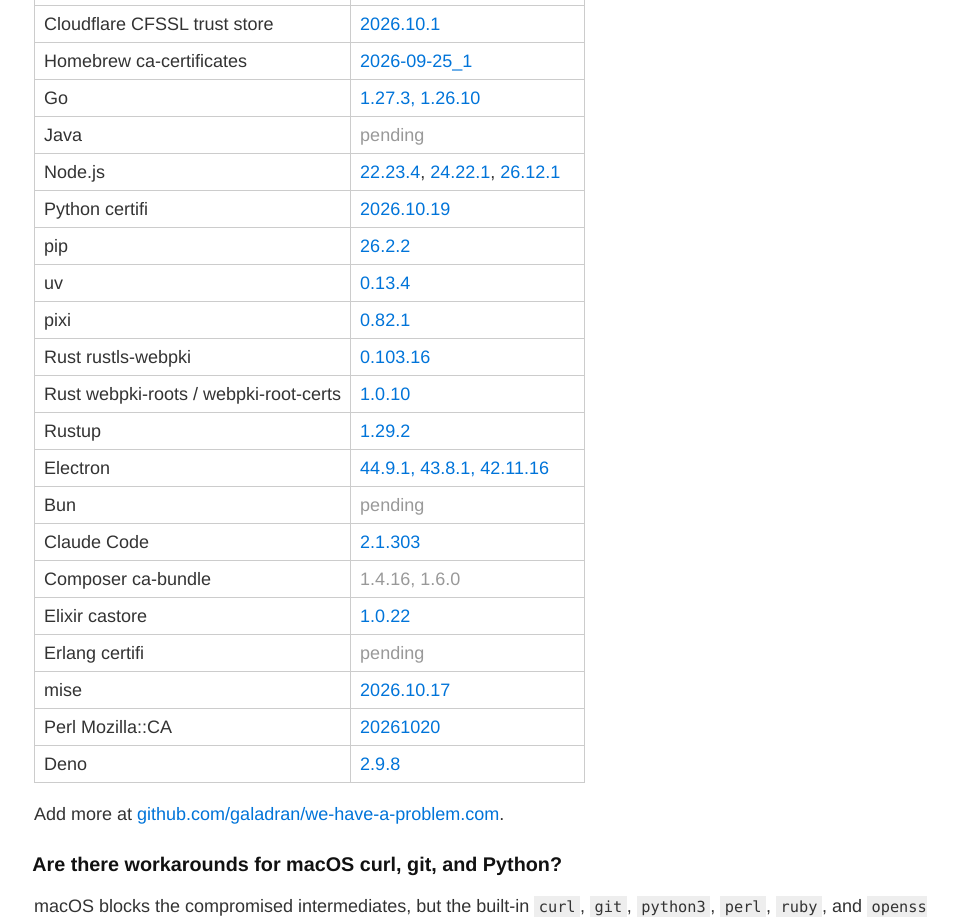
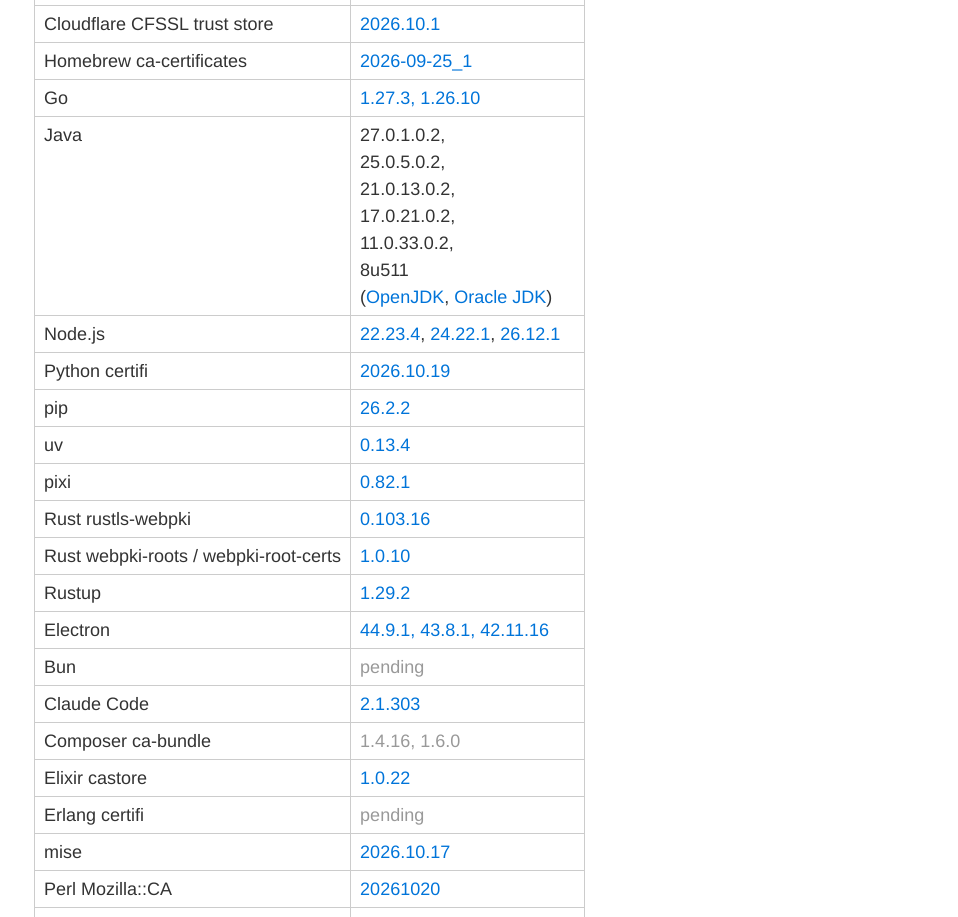
Before and after one commit to 1MLightyears/we-have-a-problem.com, a plain HTML site: page index.html in a window 1280 px wide. Shown: the part 3669-4586 px from the top of the page, without its empty margins (156-1114 px from the left). Drawn offline with Linux system fonts and the light colour scheme; no server answers.

Commit message:
Update Java release information

```diff
--- a/index.html
+++ b/index.html
@@ -133,7 +133,7 @@
     <tr><td>Cloudflare CFSSL trust store</td><td><a href="https://github.com/cloudflare/cfssl_trust/releases/tag/trust-store-2026.10.1">2026.10.1</a></td></tr>
     <tr><td>Homebrew ca-certificates</td><td><a href="https://github.com/Homebrew/homebrew-core/blob/d02b8762f4a29859c47a635a0d2683223fea9812/Formula/c/ca-certificates.rb">2026-09-25_1</a></td></tr>
     <tr><td>Go</td><td><a href="https://groups.google.com/g/golang-announce/c/66pojueaQek">1.27.3, 1.26.10</a></td></tr>
-    <tr><td>Java</td><td><a href="https://ops.java/emudhra" class="pending">pending</a></td></tr>
+    <tr><td>Java</td><td>27.0.1.0.2,<br>25.0.5.0.2,<br>21.0.13.0.2,<br>17.0.21.0.2,<br>11.0.33.0.2,<br>8u511<br>(<a href="https://openjdk.org/groups/vulnerability/advisories/2026-10-21">OpenJDK</a>, <a href="https://ops.java/emudhra">Oracle JDK</a>)</td></tr>
     <tr><td>Node.js</td><td><a href="https://github.com/nodejs/node/releases/tag/v22.23.4">22.23.4</a>, <a href="https://github.com/nodejs/node/releases/tag/v24.22.1">24.22.1</a>, <a href="https://github.com/nodejs/node/releases/tag/v26.12.1">26.12.1</a></td></tr>
     <tr><td>Python certifi</td><td><a href="https://github.com/certifi/python-certifi/releases/tag/2026.10.19">2026.10.19</a></td></tr>
     <tr><td>pip</td><td><a href="https://github.com/pypa/pip/releases/tag/26.2.2">26.2.2</a></td></tr>
```
